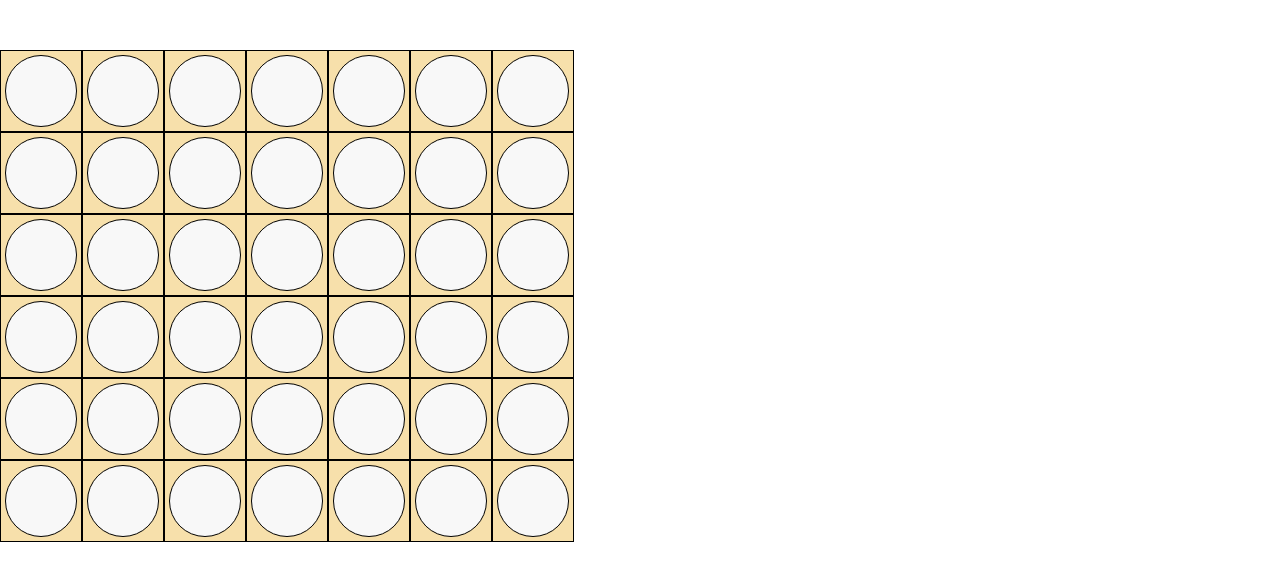
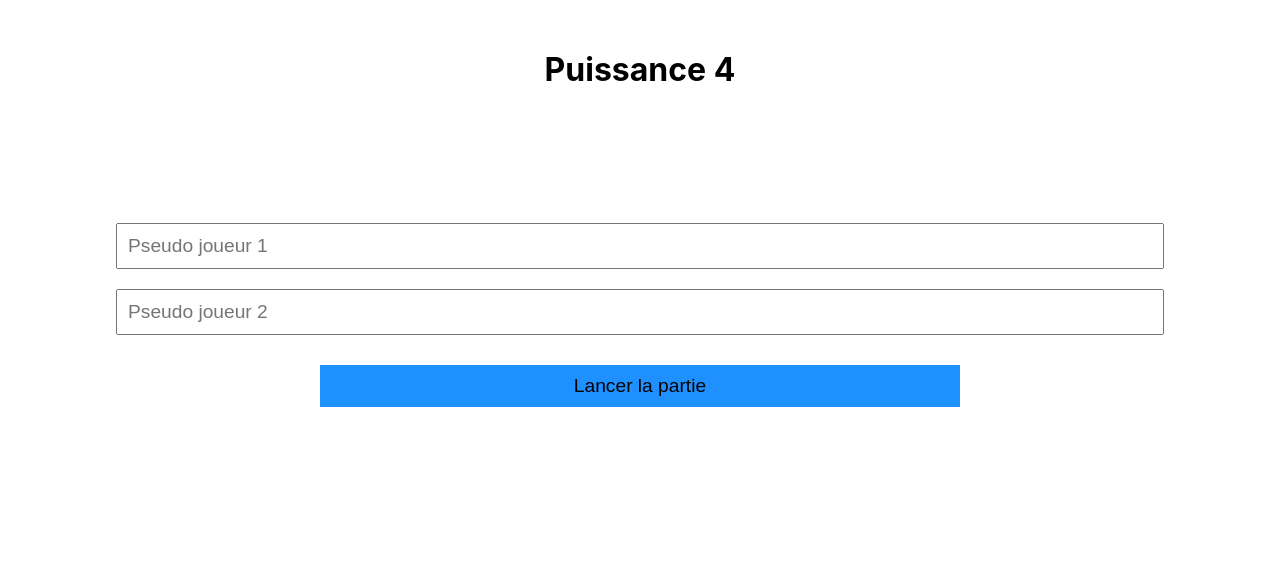
Before and after one commit to Syvtille/jeu-mare, a React (Create React App) app: page / in a window 1280 px wide. Shown: the top 580 px of the page. Built offline with nearby package versions, Linux system fonts and the light colour scheme.

Commit message:
menu + system de pseudo

```diff
--- a/src/App.css
+++ b/src/App.css
@@ -1,3 +1,8 @@
+h1 {
+  text-align: center;
+  margin-top: 50px;
+}
+
 .grid {
   display: flex;
   flex-direction: row;
@@ -41,3 +46,45 @@
 .blue {
   background-color: blue;
 }
+
+.menu {
+  display: flex;
+  flex-direction: column;
+  align-items: center;
+  justify-content: center;
+  width: 100%;
+  height: 50vh;
+}
+
+.menu input {
+  width: 80%;
+  padding: 10px;
+  margin: 10px 0;
+  font-size: 1.2em;
+}
+
+.menu button {
+  width: 50%;
+  padding: 10px;
+  margin-top: 20px;
+  font-size: 1.2em;
+  background-color: dodgerblue;
+  border: none;
+  cursor: pointer;
+}
+
+.menu button:hover {
+  background-color: #ddd;
+}
+
+.info-label {
+  text-align: center;
+  font-size: 2em;
+  font-weight: bold;
+  color: #333;
+  margin-top: 20px;
+}
+
+.info-label .winner {
+  /*color: red;*/
+}
--- a/src/App.tsx
+++ b/src/App.tsx
@@ -1,11 +1,25 @@
-import React from 'react';
-import logo from './logo.svg';
+import React, {useState} from 'react';
 import './App.css';
-import Game from "./components/Game";
+import Menu from "./menu/Menu";
+import Game from "./game/components/Game";
 
 function App() {
+  const [player1, setPlayer1] = useState('');
+  const [player2, setPlayer2] = useState('');
+  const [gameStarted, setGameStarted] = useState(false);
+
+  const handleStartGame = (player1: string, player2: string) => {
+    setPlayer1(player1);
+    setPlayer2(player2);
+    setGameStarted(true);
+  }
+
   return (
-    <Game />
+    <div className="App">
+        <h1>Puissance 4</h1>
+        {!gameStarted && <Menu onStartGame={handleStartGame} />}
+        {gameStarted && <Game player1={player1} player2={player2}/>}
+    </div>
   );
 }
 
--- a/src/components/Game.tsx
+++ b/src/game/components/Game.tsx
@@ -1,11 +1,20 @@
 import React, {useEffect} from 'react'
 import Grid from "./Grid";
+import InfoLabel from "./InfoLabel";
 
-const Game = () => {
+interface GameProps {
+  player1: string
+  player2: string
+}
+
+const Game = (props: GameProps) => {
+
+  const {player1, player2} = props
 
   const NB_COLUMNS = 7;
   const NB_ROWS = 6;
 
+  const [winner, setWinner] = React.useState('')
   const [grid, setGrid] = React.useState<Array<Array<string>>>(Array.from({ length: NB_COLUMNS }, () => []))
   const [currentPlayer, setCurrentPlayer] = React.useState<string>('red')
 
@@ -65,15 +74,15 @@ const Game = () => {
   useEffect(() => {
     const winner = checkWinner()
     if (winner) {
-      //TODO : ajouter un usestate indiquant qu'on ne peut plus jouer
-      setTimeout(() => {
-        alert(`Player ${winner} won!`)
-      }, 500)
+      setWinner(currentPlayer)
     }
   }, [grid])
 
   return (
-    <Grid nbRows={NB_ROWS} nbColumns={NB_COLUMNS} currentGrid={grid} onMove={handleMove}></Grid>
+    <div>
+      <Grid nbRows={NB_ROWS} nbColumns={NB_COLUMNS} currentGrid={grid} onMove={handleMove}></Grid>
+      <InfoLabel currentPlayer={currentPlayer === 'red' ? player1 : player2} winner={winner !== '' ? winner : null} />
+    </div>
   )
 }
 
--- /dev/null
+++ b/src/game/components/InfoLabel.tsx
@@ -0,0 +1,18 @@
+import React from 'react'
+
+interface InfoLabelProps {
+  currentPlayer: string
+  winner: string | null
+}
+
+const InfoLabel = (props: InfoLabelProps) => {
+
+  return (
+    <div className="info-label">
+      {props.winner && <div className="winner">{props.winner} a gagné !</div>}
+      {!props.winner && <div>C'est au tour de {props.currentPlayer}</div>}
+    </div>
+  )
+}
+
+export default InfoLabel;
--- /dev/null
+++ b/src/menu/Menu.tsx
@@ -0,0 +1,34 @@
+import React, {useState} from 'react'
+
+interface MenuProps {
+  onStartGame: (player1: string, player2: string) => void
+}
+
+const Menu = (props: MenuProps) => {
+  const [player1, setPlayer1] = useState('')
+  const [player2, setPlayer2] = useState('')
+
+  const handleStartGame = () => {
+    console.log('Start game with players', player1, player2)
+  }
+
+  return (
+    <div className="menu">
+      <input
+        type="text"
+        placeholder="Pseudo joueur 1"
+        value={player1}
+        onChange={(e) => setPlayer1(e.target.value)}
+      />
+      <input
+        type="text"
+        placeholder="Pseudo joueur 2"
+        value={player2}
+        onChange={(e) => setPlayer2(e.target.value)}
+      />
+      <button onClick={handleStartGame}>Lancer la partie</button>
+    </div>
+  )
+}
+
+export default Menu
```
Also changed, not shown: src/game/components/Cell.tsx (renamed from src/components/Cell.tsx), src/game/components/Grid.tsx (renamed from src/components/Grid.tsx).
